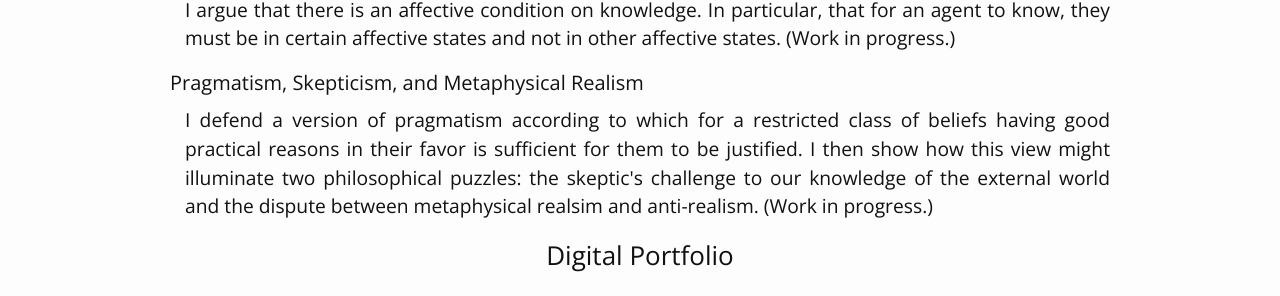
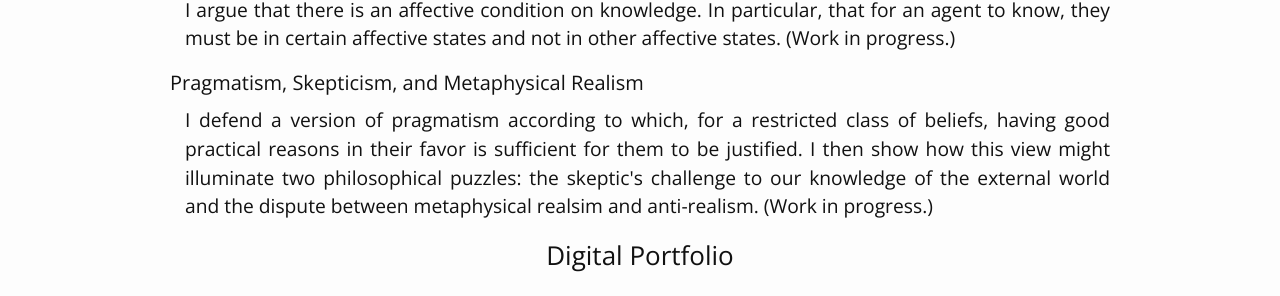
Before and after one commit to ndsmith/ndsmith.github.io, a Jekyll site: the page built from research/research_main.html, in a window 1280 px wide. Shown: the part 1086-1382 px from the top of the page. Built offline with Jekyll 4.4.1, drawn with Linux system fonts in a browser that asks for light colours.

Commit message:
grammar fix research page 2018-07-31
grammar fix research page 2018-07-31

```diff
--- a/research/research_main.html
+++ b/research/research_main.html
@@ -22,7 +22,7 @@ weight: 3
 <p class="abstract"> I argue that there is an affective condition on knowledge. In particular, that for an agent to know, they must be in certain affective states and not in other affective states. (Work in progress.)</p>
 
 <h4 class="paper-title"> Pragmatism, Skepticism, and Metaphysical Realism </h3>
-<p class="abstract"> I defend a version of pragmatism according to which for a restricted class of beliefs having good practical reasons in their favor is sufficient for them to be justified. I then show how this view might illuminate two philosophical puzzles: the skeptic's challenge to our knowledge of the external world and the dispute between metaphysical realsim and anti-realism. (Work in progress.)</p>
+<p class="abstract"> I defend a version of pragmatism according to which, for a restricted class of beliefs, having good practical reasons in their favor is sufficient for them to be justified. I then show how this view might illuminate two philosophical puzzles: the skeptic's challenge to our knowledge of the external world and the dispute between metaphysical realsim and anti-realism. (Work in progress.)</p>
 
 
 
```
